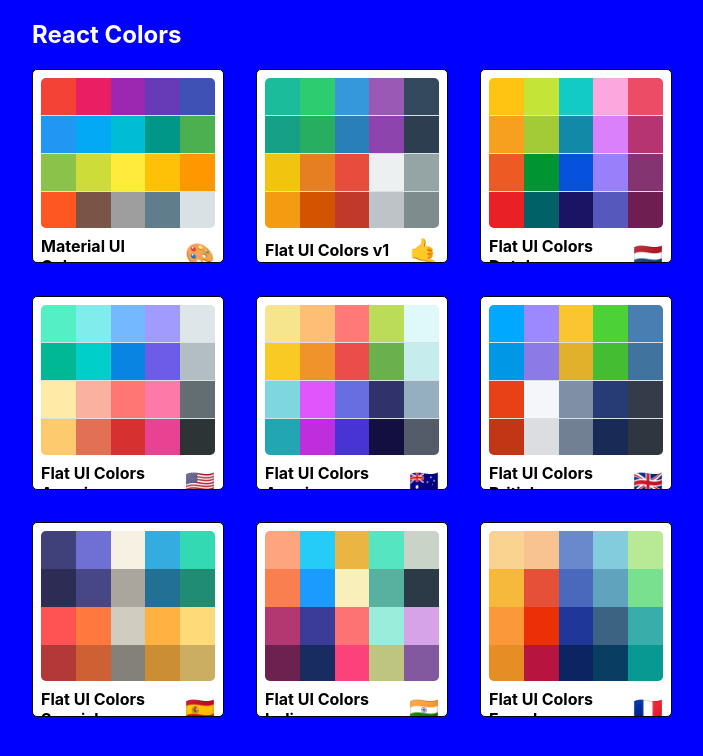
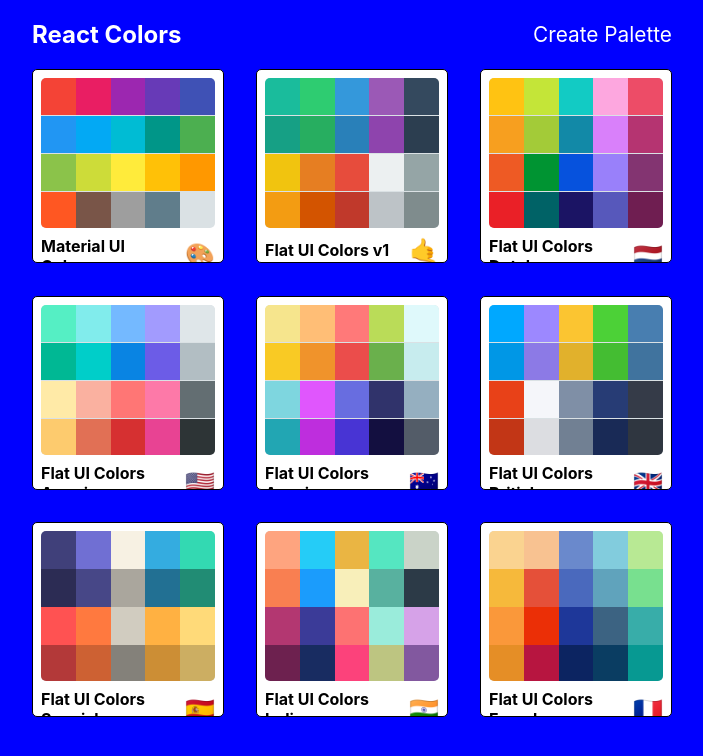
Before and after one commit to steveosoftware/RainbowRoom, a React (Create React App) app: page / in a window 1280 px wide. Shown: the top 756 px of the page, without its empty margins (288-991 px from the left). Built offline with nearby package versions, Linux system fonts and the light colour scheme.

Commit message:
add new palette form and link

```diff
--- a/src/App.js
+++ b/src/App.js
@@ -3,6 +3,7 @@
 import Palette from './Palette';
 import PaletteList from './PaletteList';
 import SingleColorPalette from './SingleColorPalette';
+import NewPaletteForm from './NewPaletteForm';
 import seedColors from './seedColors';
 import { generatePalette } from './colorHelpers';
 
@@ -20,6 +21,7 @@
 
     return (
       <Switch>
+        <Route exact path="/palette/new" render={() => <NewPaletteForm />}/>
         <Route
           exact
           path="/palette/:paletteId/:colorId"
--- /dev/null
+++ b/src/NewPaletteForm.js
@@ -0,0 +1,21 @@
+import React, { PureComponent } from 'react'
+
+class NewPaletteForm extends PureComponent {
+  constructor(props) {
+    super(props)
+
+    this.state = {
+
+    }
+  }
+
+  render() {
+    return (
+      <div>
+        <h1>NEW PALETTE FORM</h1>
+      </div>
+    )
+  }
+}
+
+export default NewPaletteForm
--- a/src/PaletteList.js
+++ b/src/PaletteList.js
@@ -1,4 +1,5 @@
 import React, { Component } from 'react';
+import { Link } from 'react-router-dom';
 import MiniPalette from './MiniPalette';
 import { withStyles } from '@material-ui/styles';
 import styles from './styles/PaletteListStyles';
@@ -15,6 +16,7 @@
         <div className={classes.container}>
           <nav className={classes.nav}>
             <h1>React Colors</h1>
+            <Link to="/palette/new">Create Palette</Link>
           </nav>
           <div className={classes.palettes}>
             {palettes.map(p => (
--- a/src/seedColors.js
+++ b/src/seedColors.js
@@ -1,3 +1,4 @@
+// eslint-disable-next-line
 export default [
   {
     paletteName: "Material UI Colors",
--- a/src/styles/PaletteListStyles.js
+++ b/src/styles/PaletteListStyles.js
@@ -19,7 +19,13 @@
     display: "flex",
     width: "100%",
     justifyContent: "space-between",
-    color: "white"
+    color: "white",
+    alignItems: "center",
+    "& a": {
+      color: "white",
+      textDecoration: "none",
+      fontSize: "1.3rem"
+    }
   },
   palettes:{
     boxSizing: "border-box",
```
